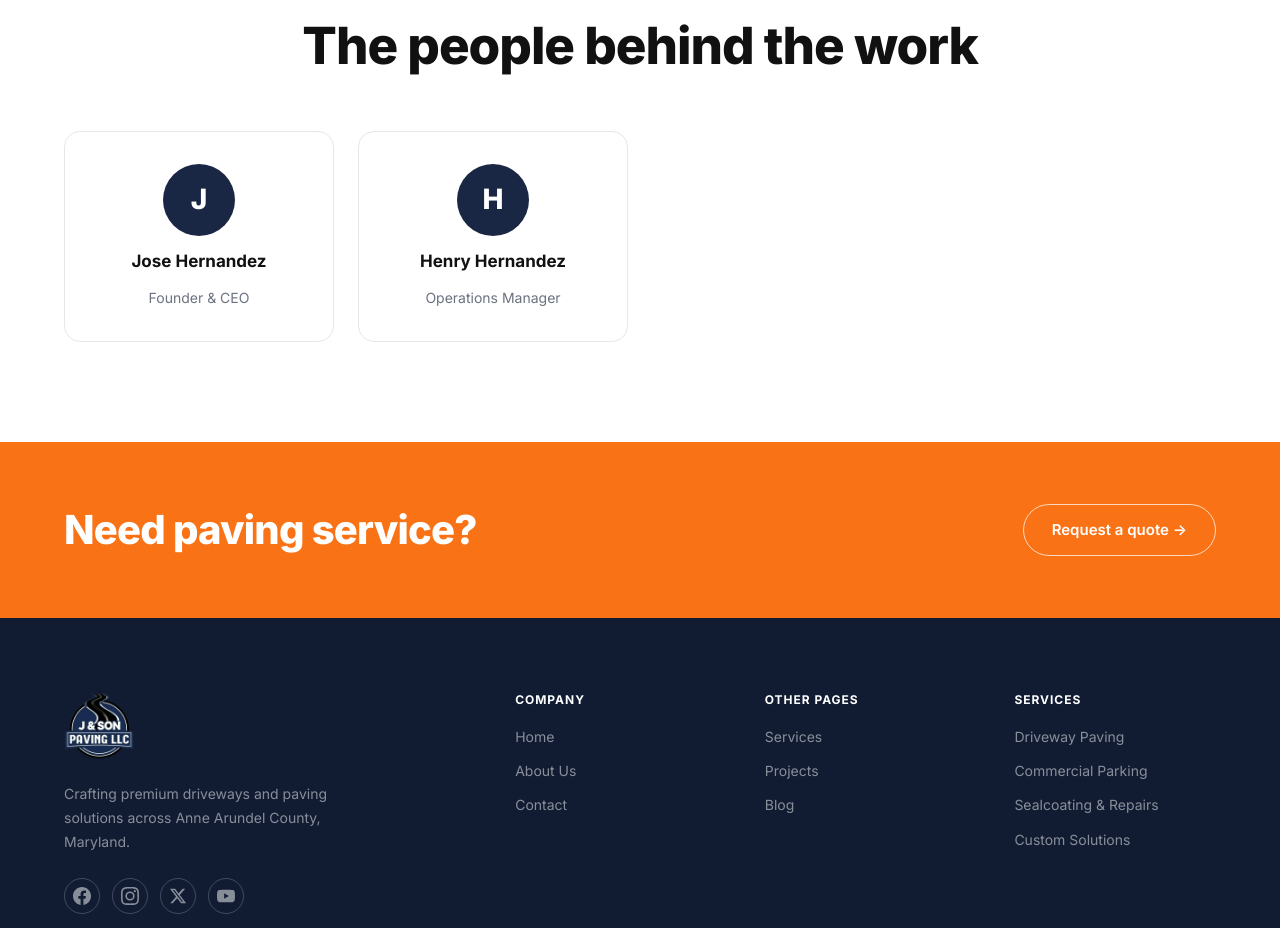
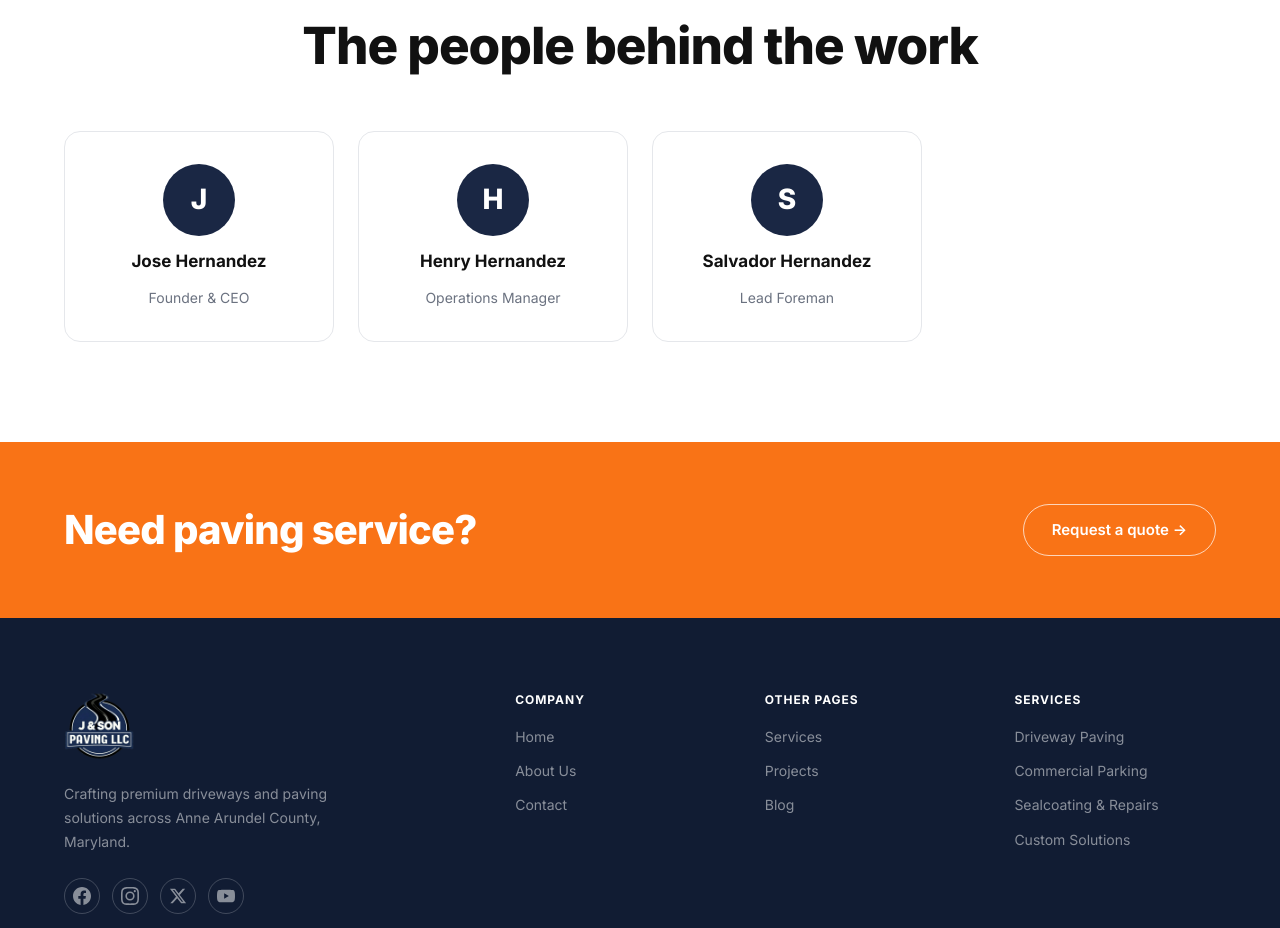
Before and after one commit to Aboubakarmakine/Paving-, a Next.js app: page /about in a window 1280 px wide. Shown: the part 2562-3490 px from the top of the page. Built offline with nearby package versions, Linux system fonts and the light colour scheme.

Commit message:
Add Salvador Hernandez back as Lead Foreman

```diff
--- a/src/app/about/page.tsx
+++ b/src/app/about/page.tsx
@@ -13,6 +13,7 @@ export const metadata: Metadata = {
 const team = [
   { name: 'Jose Hernandez', role: 'Founder & CEO', avatar: 'J' },
   { name: 'Henry Hernandez', role: 'Operations Manager', avatar: 'H' },
+  { name: 'Salvador Hernandez', role: 'Lead Foreman', avatar: 'S' },
 ];
 
 export default function AboutPage() {
```
